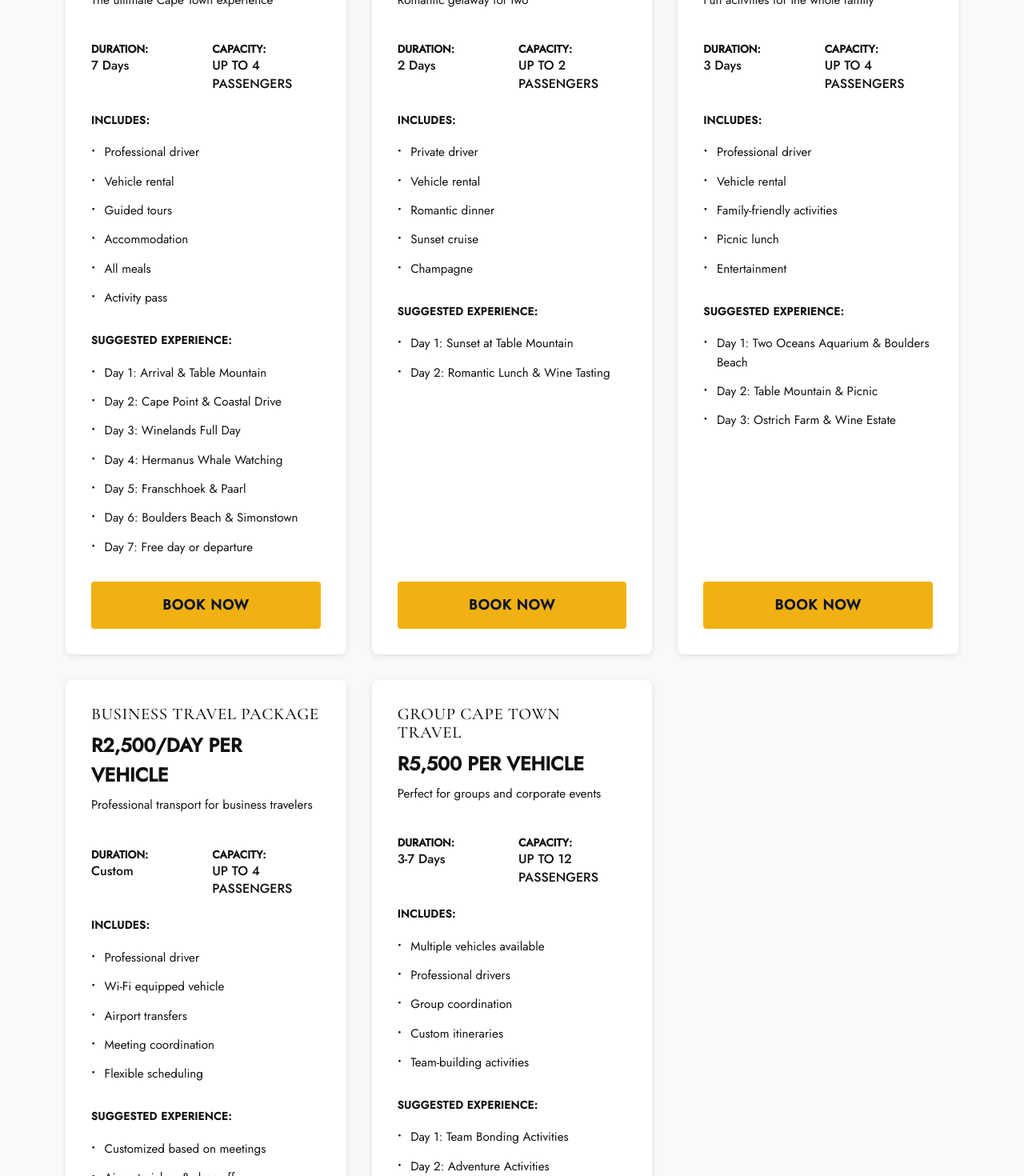
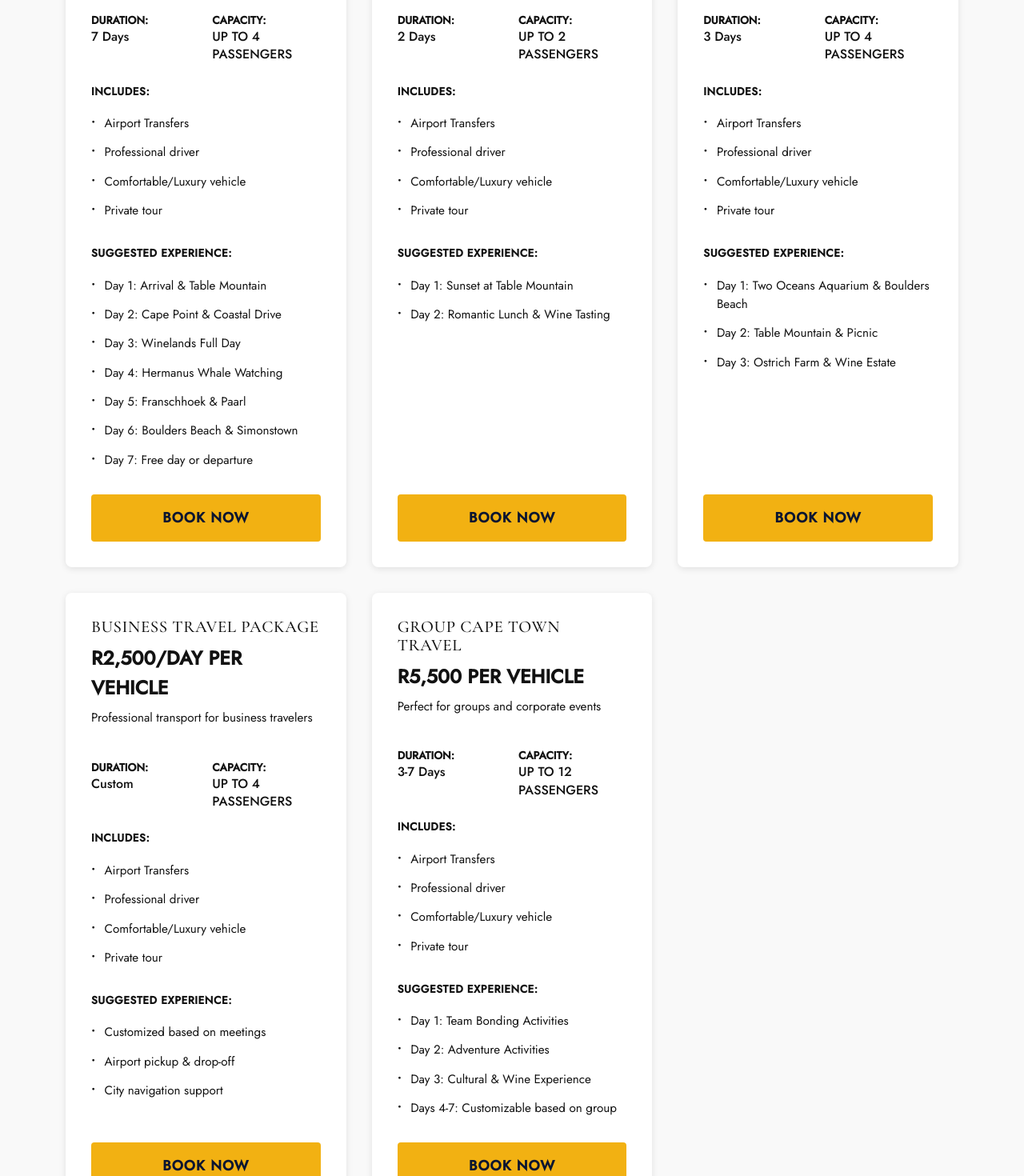
Before and after one commit to Simamkele20/TB-Tours-Project, an Angular app in the folder frontend/: page /plan in a window 1280 px wide. Shown: the part 1760-3230 px from the top of the page at 80% size. Built offline with nearby package versions, Linux system fonts and the light colour scheme.

Commit message:
refactor: Update plan packages with consistent includes - Airport Transfers, Professional driver, Comfortable/Luxury vehicle, Private tour

```diff
--- a/frontend/src/app/pages/booking/booking-page.component.ts
+++ b/frontend/src/app/pages/booking/booking-page.component.ts
@@ -833,6 +833,6 @@ export class BookingPageComponent implements OnInit {
   }
 
   getQuote(): void {
-    this.router.navigate(['/contact']);
+    this.router.navigate(['/'], { fragment: 'contact' });
   }
 }
--- a/frontend/src/app/pages/booking/plan-booking.component.ts
+++ b/frontend/src/app/pages/booking/plan-booking.component.ts
@@ -74,6 +74,14 @@ interface Vehicle {
                 <div class="price-item">
                   <label>Capacity:</label>
                   <span class="capacity">{{ pkg.passengers }}</span>
+                </div>
+                <div class="price-item" *ngIf="bookingForm.get('numberOfPassengers')?.value > getPackageCapacity(pkg.passengers)">
+                  <label>Extra passenger rate (beyond capacity):</label>
+                  <span class="price">R700 per person</span>
+                </div>
+                <div class="estimated-total" *ngIf="bookingForm.get('numberOfPassengers')?.value > getPackageCapacity(pkg.passengers)">
+                  <label>Estimated total for {{ bookingForm.get('numberOfPassengers')?.value }} {{ bookingForm.get('numberOfPassengers')?.value === 1 ? 'person' : 'people' }}:</label>
+                  <span class="total">R{{ estimatedTotal() | number: '1.0-0' }}</span>
                 </div>
               </div>
 
@@ -207,6 +215,7 @@ export class PlanBookingComponent implements OnInit {
   bookingForm!: FormGroup;
   todayDate = new Date().toISOString().split('T')[0];
   isSubmitting = signal(false);
+  estimatedTotal = signal(0);
 
   packageData = signal<PlanPackage | null>(null);
   currentUser = computed(() => this.authService.currentUser());
@@ -228,10 +237,10 @@ export class PlanBookingComponent implements OnInit {
       duration: "2 Days",
       passengers: "UP TO 4 PASSENGERS",
       includes: [
+        "Airport Transfers",
         "Professional driver",
-        "Vehicle rental",
-        "Guided tour of Table Mountain",
-        "Lunch on Day 1"
+        "Comfortable/Luxury vehicle",
+        "Private tour"
       ]
     },
     {
@@ -242,10 +251,10 @@ export class PlanBookingComponent implements OnInit {
       duration: "3 Days",
       passengers: "UP TO 4 PASSENGERS",
       includes: [
+        "Airport Transfers",
         "Professional driver",
-        "Vehicle rental",
-        "Guided tours",
-        "All meals included"
+        "Comfortable/Luxury vehicle",
+        "Private tour"
       ]
     },
     {
@@ -256,11 +265,10 @@ export class PlanBookingComponent implements OnInit {
       duration: "5 Days",
       passengers: "UP TO 4 PASSENGERS",
       includes: [
+        "Airport Transfers",
         "Professional driver",
-        "Vehicle rental",
-        "Guided tours",
-        "Accommodation",
-        "All meals"
+        "Comfortable/Luxury vehicle",
+        "Private tour"
       ]
     },
     {
@@ -271,12 +279,10 @@ export class PlanBookingComponent implements OnInit {
       duration: "7 Days",
       passengers: "UP TO 4 PASSENGERS",
       includes: [
+        "Airport Transfers",
         "Professional driver",
-        "Vehicle rental",
-        "Guided tours",
-        "Accommodation",
-        "All meals",
-        "Activity pass"
+        "Comfortable/Luxury vehicle",
+        "Private tour"
       ]
     },
     {
@@ -287,11 +293,10 @@ export class PlanBookingComponent implements OnInit {
       duration: "2 Days",
       passengers: "UP TO 2 PASSENGERS",
       includes: [
-        "Private driver",
-        "Vehicle rental",
-        "Romantic dinner",
-        "Sunset cruise",
-        "Champagne"
+        "Airport Transfers",
+        "Professional driver",
+        "Comfortable/Luxury vehicle",
+        "Private tour"
       ]
     },
     {
@@ -302,11 +307,10 @@ export class PlanBookingComponent implements OnInit {
       duration: "3 Days",
       passengers: "UP TO 4 PASSENGERS",
       includes: [
+        "Airport Transfers",
         "Professional driver",
-        "Vehicle rental",
-        "Family-friendly activities",
-        "Picnic lunch",
-        "Entertainment"
+        "Comfortable/Luxury vehicle",
+        "Private tour"
       ]
     },
     {
@@ -317,11 +321,10 @@ export class PlanBookingComponent implements OnInit {
       duration: "Custom",
       passengers: "UP TO 4 PASSENGERS",
       includes: [
+        "Airport Transfers",
         "Professional driver",
-        "Wi-Fi equipped vehicle",
-        "Airport transfers",
-        "Meeting coordination",
-        "Flexible scheduling"
+        "Comfortable/Luxury vehicle",
+        "Private tour"
       ]
     },
     {
@@ -332,11 +335,10 @@ export class PlanBookingComponent implements OnInit {
       duration: "3-7 Days",
       passengers: "UP TO 12 PASSENGERS",
       includes: [
-        "Multiple vehicles available",
-        "Professional drivers",
-        "Group coordination",
-        "Custom itineraries",
-        "Team-building activities"
+        "Airport Transfers",
+        "Professional driver",
+        "Comfortable/Luxury vehicle",
+        "Private tour"
       ]
     }
   ];
@@ -373,6 +375,14 @@ export class PlanBookingComponent implements OnInit {
       passengers: tour.passengers,
       includes: tour.includes || []
     });
+
+    // Update estimated total whenever passenger count changes
+    this.bookingForm.get('numberOfPassengers')?.valueChanges.subscribe(() => {
+      this.updateEstimatedTotal();
+    });
+
+    // Initial estimated total calculation
+    this.updateEstimatedTotal();
   }
 
   private initializeForm() {
@@ -383,6 +393,18 @@ export class PlanBookingComponent implements OnInit {
       specialRequests: [''],
       accommodation: ['']
     });
+  }
+
+  private updateEstimatedTotal() {
+    const pkg = this.packageData();
+    if (!pkg) return;
+
+    const basePrice = this.parsePrice(pkg.price);
+    const numberOfPassengers = this.bookingForm.get('numberOfPassengers')?.value || 1;
+    const capacity = this.getPackageCapacity(pkg.passengers);
+    const total = this.calculateTotalWithExtra(basePrice, numberOfPassengers, capacity);
+
+    this.estimatedTotal.set(total);
   }
 
   isFieldInvalid(fieldName: string): boolean {
@@ -412,11 +434,17 @@ export class PlanBookingComponent implements OnInit {
       return;
     }
 
+    // Calculate total with extra passenger charges
+    const numberOfPassengers = this.bookingForm.get('numberOfPassengers')?.value;
+    const basePrice = this.parsePrice(this.packageData()?.price || '0');
+    const capacity = this.getPackageCapacity(this.packageData()?.passengers || '');
+    const totalAmount = this.calculateTotalWithExtra(basePrice, numberOfPassengers, capacity);
+
     // Map form data to /bookings endpoint format
     const bookingPayload = {
       tourId: tourId,
       tourDate: this.bookingForm.get('preferredDate')?.value,
-      numberOfPassengers: this.bookingForm.get('numberOfPassengers')?.value,
+      numberOfPassengers: numberOfPassengers,
       specialRequests: this.bookingForm.get('specialRequests')?.value +
         (this.bookingForm.get('vehicle')?.value ? `\nVehicle: ${this.bookingForm.get('vehicle')?.value}` : ''),
       accommodationPreferences: {
@@ -435,7 +463,7 @@ export class PlanBookingComponent implements OnInit {
         const checkoutPayload = {
           bookingId: bookingId,
           email: user.email,
-          amount: this.parsePrice(this.packageData()?.price || '0'),
+          amount: totalAmount,
           firstName: user.firstName,
           lastName: user.lastName
         };
@@ -472,4 +500,26 @@ export class PlanBookingComponent implements OnInit {
     const cleanPrice = String(price).replace(/[^\d.]/g, '');
     return parseFloat(cleanPrice) || 0;
   }
+
+  getPackageCapacity(passengersText: string): number {
+    // Extract capacity from text like "UP TO 4 PASSENGERS"
+    const match = passengersText.match(/(\d+)/);
+    return match ? parseInt(match[1]) : 4; // Default to 4 if unable to parse
+  }
+
+  private calculateTotalWithExtra(basePrice: number, numberOfPassengers: number, capacity: number): number {
+    // R700 per additional passenger beyond capacity
+    const EXTRA_PASSENGER_RATE = 700;
+
+    if (numberOfPassengers <= capacity) {
+      return basePrice;
+    }
+
+    const extraPassengers = numberOfPassengers - capacity;
+    const totalWithExtra = basePrice + (extraPassengers * EXTRA_PASSENGER_RATE);
+
+    console.log(`[PLAN BOOKING] Base: R${basePrice}, Passengers: ${numberOfPassengers}, Capacity: ${capacity}, Extra: ${extraPassengers} × R${EXTRA_PASSENGER_RATE} = R${totalWithExtra}`);
+
+    return totalWithExtra;
+  }
 }
--- a/frontend/src/app/pages/destinations/destinations-detail.component.ts
+++ b/frontend/src/app/pages/destinations/destinations-detail.component.ts
@@ -146,6 +146,6 @@ export class DestinationDetailComponent implements OnInit {
   }
 
   getQuote(): void {
-    this.router.navigate(['/contact']);
+    this.router.navigate(['/'], { fragment: 'contact' });
   }
 }
--- a/frontend/src/app/pages/plan/plan.component.ts
+++ b/frontend/src/app/pages/plan/plan.component.ts
@@ -136,10 +136,10 @@ export class PlanComponent implements OnInit {
         duration: "2 Days",
         passengers: "UP TO 4 PASSENGERS",
         includes: [
+          "Airport Transfers",
           "Professional driver",
-          "Vehicle rental",
-          "Guided tour of Table Mountain",
-          "Lunch on Day 1"
+          "Comfortable/Luxury vehicle",
+          "Private tour"
         ],
         suggestedItinerary: [
           "Day 1: Table Mountain & City Bowl",
@@ -154,10 +154,10 @@ export class PlanComponent implements OnInit {
         duration: "3 Days",
         passengers: "UP TO 4 PASSENGERS",
         includes: [
+          "Airport Transfers",
           "Professional driver",
-          "Vehicle rental",
-          "Guided tours",
-          "All meals included"
+          "Comfortable/Luxury vehicle",
+          "Private tour"
         ],
         suggestedItinerary: [
           "Day 1: Table Mountain & City Bowl",
@@ -173,11 +173,10 @@ export class PlanComponent implements OnInit {
         duration: "5 Days",
         passengers: "UP TO 4 PASSENGERS",
         includes: [
+          "Airport Transfers",
           "Professional driver",
-          "Vehicle rental",
-          "Guided tours",
-          "Accommodation",
-          "All meals"
+          "Comfortable/Luxury vehicle",
+          "Private tour"
         ],
         suggestedItinerary: [
           "Day 1: Table Mountain & City Bowl",
@@ -195,12 +194,10 @@ export class PlanComponent implements OnInit {
         duration: "7 Days",
         passengers: "UP TO 4 PASSENGERS",
         includes: [
+          "Airport Transfers",
           "Professional driver",
-          "Vehicle rental",
-          "Guided tours",
-          "Accommodation",
-          "All meals",
-          "Activity pass"
+          "Comfortable/Luxury vehicle",
+          "Private tour"
         ],
         suggestedItinerary: [
           "Day 1: Arrival & Table Mountain",
@@ -220,11 +217,10 @@ export class PlanComponent implements OnInit {
         duration: "2 Days",
         passengers: "UP TO 2 PASSENGERS",
         includes: [
-          "Private driver",
-          "Vehicle rental",
-          "Romantic dinner",
-          "Sunset cruise",
-          "Champagne"
+          "Airport Transfers",
+          "Professional driver",
+          "Comfortable/Luxury vehicle",
+          "Private tour"
         ],
         suggestedItinerary: [
           "Day 1: Sunset at Table Mountain",
@@ -239,11 +235,10 @@ export class PlanComponent implements OnInit {
         duration: "3 Days",
         passengers: "UP TO 4 PASSENGERS",
         includes: [
+          "Airport Transfers",
           "Professional driver",
-          "Vehicle rental",
-          "Family-friendly activities",
-          "Picnic lunch",
-          "Entertainment"
+          "Comfortable/Luxury vehicle",
+          "Private tour"
         ],
         suggestedItinerary: [
           "Day 1: Two Oceans Aquarium & Boulders Beach",
@@ -259,11 +254,10 @@ export class PlanComponent implements OnInit {
         duration: "Custom",
         passengers: "UP TO 4 PASSENGERS",
         includes: [
+          "Airport Transfers",
           "Professional driver",
-          "Wi-Fi equipped vehicle",
-          "Airport transfers",
-          "Meeting coordination",
-          "Flexible scheduling"
+          "Comfortable/Luxury vehicle",
+          "Private tour"
         ],
         suggestedItinerary: [
           "Customized based on meetings",
@@ -279,11 +273,10 @@ export class PlanComponent implements OnInit {
         duration: "3-7 Days",
         passengers: "UP TO 12 PASSENGERS",
         includes: [
-          "Multiple vehicles available",
-          "Professional drivers",
-          "Group coordination",
-          "Custom itineraries",
-          "Team-building activities"
+          "Airport Transfers",
+          "Professional driver",
+          "Comfortable/Luxury vehicle",
+          "Private tour"
         ],
         suggestedItinerary: [
           "Day 1: Team Bonding Activities",
```
Also changed, not shown: frontend/src/app/app.ts (+12 -6 lines), 1 other file (tests, documents, lock files or other folders).
